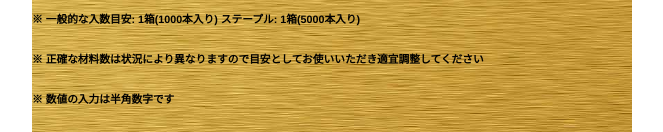
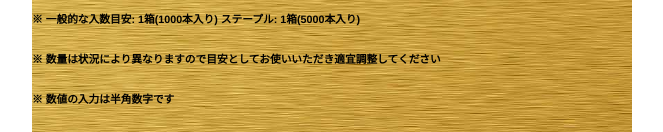
Before and after one commit to starcode72/board_calc_maisu, a plain HTML site: page index.html in a window 1280 px wide. Shown: the part 820-952 px from the top of the page, without its empty margins (308-971 px from the left). Drawn offline with nearby package versions, Linux system fonts and the light colour scheme.

Commit message:
add message

```diff
--- a/index.html
+++ b/index.html
@@ -143,7 +143,7 @@
         開口面積]の数値変更があった場合は材料の選択を再度確認してください。材料選択欄が空白の場合正しく計算されません
       </h4>
       <h6>※ 一般的な入数目安: 1箱(1000本入り) ステープル: 1箱(5000本入り)</h6>
-      <h6>※ 正確な材料数は状況により異なりますので目安としてお使いいただき適宜調整してください</h6>
+      <h6>※ 数量は状況により異なりますので目安としてお使いいただき適宜調整してください</h6>
     <h6>※ 数値の入力は半角数字です</h6>
       <div>
         <p>まいすー</p>
```
